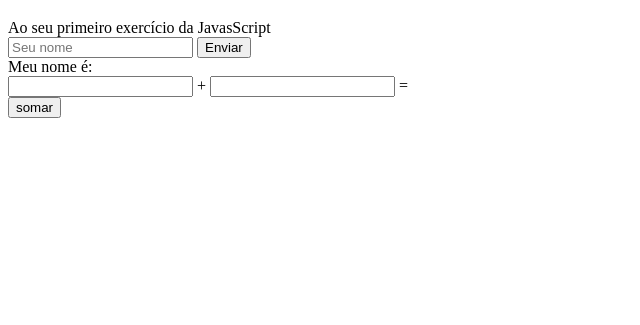
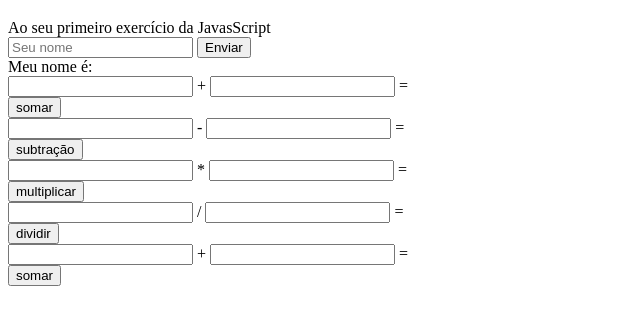
Before and after one commit to martinsgabi/Teste1, a plain HTML site: page index.html in a window 1280 px wide. Shown: the part 61-386 px from the top of the page, without its empty margins (0-640 px from the left). Drawn offline with Linux system fonts and the light colour scheme.

Commit message:
calculadora nova

```diff
--- a/index.html
+++ b/index.html
@@ -28,6 +28,50 @@
         <br>
     </div>
 
+    <div>
+        <input type="number" id="num3">
+        <span> - </span>
+        <input type="number" id="num4">
+        <span>=</span>
+        <span id="resultado2"></span>
+        <br>
+        <button id="btn-subtração">subtração</button>
+        <br>
+    </div>
+
+    <div>
+        <input type="number" id="num5">
+        <span> * </span>
+        <input type="number" id="num6">
+        <span>=</span>
+        <span id="resultado3"></span>
+        <br>
+        <button id="btn-multiplicação">multiplicar</button>
+        <br>
+    </div>
+
+    <div>
+        <input type="number" id="num7">
+        <span> / </span>
+        <input type="number" id="num8">
+        <span>=</span>
+        <span id="resultado4"></span>
+        <br>
+        <button id="btn-divisão">dividir</button>
+        <br>
+    </div>
+
+    <div>
+        <input type="number" id="num1">
+        <span> + </span>
+        <input type="number" id="num2">
+        <span>=</span>
+        <span id="resultado1"></span>
+        <br>
+        <button id="btn-soma">somar</button>
+        <br>
+    </div>
+
     <script src="main.js" type="text/javascript"></script>
 </body>
 </html>
```
